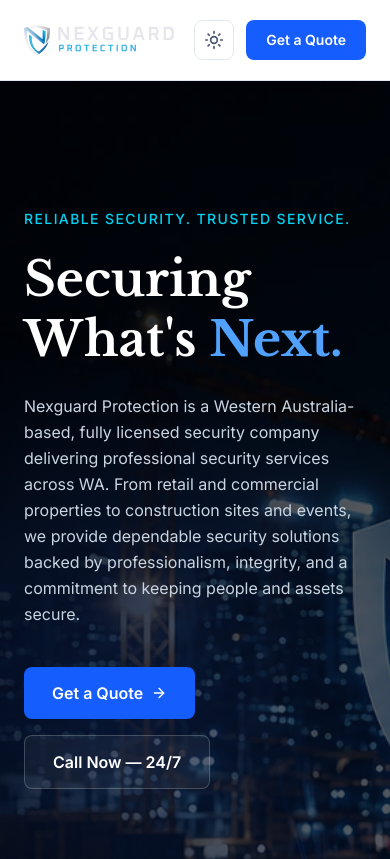
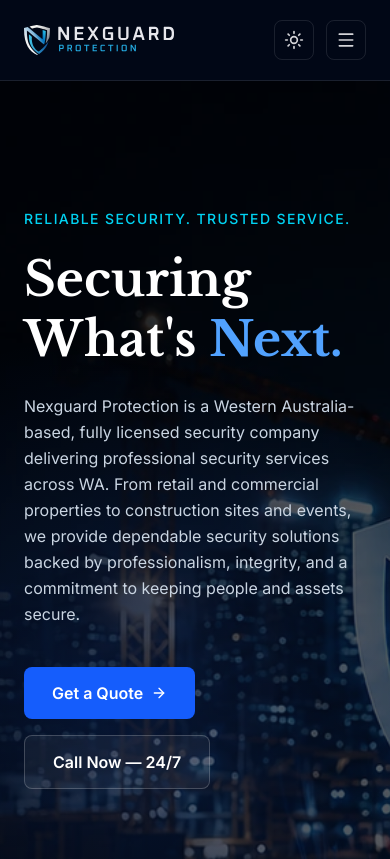
Before and after one commit to Tanzeel-developer/nexguard-security, a Next.js app: page / in a window 390 px wide. Shown: the top 859 px of the page. Built offline with nearby package versions, Linux system fonts and the light colour scheme.

Commit message:
Fix: dark mode class strategy for Tailwind v4, mobile hamburger menu, logo light mode, broken anchor links

```diff
--- /dev/null
+++ b/app/components/MobileMenu.tsx
@@ -0,0 +1,50 @@
+"use client";
+
+import { useState } from "react";
+import { Menu, X } from "lucide-react";
+
+const links = [
+  { label: "Home", href: "#" },
+  { label: "Services", href: "#services" },
+  { label: "About Us", href: "#advantages" },
+  { label: "Our Advantage", href: "#advantages" },
+  { label: "Contact", href: "#contact-form" },
+];
+
+export function MobileMenu() {
+  const [open, setOpen] = useState(false);
+
+  return (
+    <div className="lg:hidden">
+      <button
+        onClick={() => setOpen(!open)}
+        className="w-10 h-10 flex items-center justify-center rounded-lg border border-slate-200 dark:border-white/10 text-slate-600 dark:text-zinc-300 hover:bg-slate-100 dark:hover:bg-white/5 transition-colors"
+        aria-label="Toggle menu"
+      >
+        {open ? <X className="w-5 h-5" /> : <Menu className="w-5 h-5" />}
+      </button>
+
+      {open && (
+        <div className="absolute top-20 left-0 right-0 bg-white dark:bg-[#020817] border-b border-slate-200 dark:border-white/10 px-6 py-4 flex flex-col gap-1 shadow-lg">
+          {links.map((link) => (
+            <a
+              key={link.label}
+              href={link.href}
+              onClick={() => setOpen(false)}
+              className="py-3 px-2 text-sm font-medium text-slate-700 dark:text-zinc-300 hover:text-blue-600 dark:hover:text-cyan-400 border-b border-slate-100 dark:border-white/5 last:border-0 transition-colors"
+            >
+              {link.label}
+            </a>
+          ))}
+          <a
+            href="#contact-form"
+            onClick={() => setOpen(false)}
+            className="mt-3 bg-blue-600 hover:bg-blue-700 text-white text-center transition-colors px-5 py-2.5 rounded-lg text-sm font-semibold"
+          >
+            Get a Quote
+          </a>
+        </div>
+      )}
+    </div>
+  );
+}
--- a/app/globals.css
+++ b/app/globals.css
@@ -1,4 +1,7 @@
 @import "tailwindcss";
+
+/* Tell Tailwind v4 to use .dark class strategy (required for next-themes) */
+@variant dark (&:where(.dark, .dark *));
 
 body {
   font-family: var(--font-inter), system-ui, sans-serif;
--- a/app/page.tsx
+++ b/app/page.tsx
@@ -1,5 +1,6 @@
 import Image from "next/image";
 import { ThemeToggle } from "./components/ThemeToggle";
+import { MobileMenu } from "./components/MobileMenu";
 
 import {
   ShieldCheck,
@@ -64,20 +65,17 @@
 
       {/* NAVBAR */}
       <nav className="sticky top-0 z-50 bg-white/90 dark:bg-[#020817]/90 backdrop-blur-xl border-b border-slate-200 dark:border-white/10">
-        <div className="max-w-7xl mx-auto px-6 lg:px-10 h-20 flex items-center justify-between">
+        <div className="max-w-7xl mx-auto px-6 lg:px-10 h-20 flex items-center justify-between relative">
 
-          <Image
-            src="/logo.svg"
-            alt="NexGuard"
-            width={150}
-            height={40}
-            priority
-          />
+          {/* Logo — dark pill in light mode keeps white logo visible */}
+          <div className="bg-[#020817] dark:bg-transparent rounded-lg px-3 py-1.5 dark:px-0 dark:py-0">
+            <Image src="/logo.svg" alt="NexGuard" width={150} height={40} priority />
+          </div>
 
           <div className="hidden lg:flex items-center gap-8 text-sm font-medium text-slate-600 dark:text-zinc-300">
             <a href="#" className="hover:text-blue-600 dark:hover:text-cyan-400 transition-colors">Home</a>
             <a href="#services" className="hover:text-blue-600 dark:hover:text-cyan-400 transition-colors">Services</a>
-            <a href="#about" className="hover:text-blue-600 dark:hover:text-cyan-400 transition-colors">About Us</a>
+            <a href="#advantages" className="hover:text-blue-600 dark:hover:text-cyan-400 transition-colors">About Us</a>
             <a href="#advantages" className="hover:text-blue-600 dark:hover:text-cyan-400 transition-colors">Our Advantage</a>
             <a href="#contact-form" className="hover:text-blue-600 dark:hover:text-cyan-400 transition-colors">Contact</a>
           </div>
@@ -86,10 +84,11 @@
             <ThemeToggle />
             <a
               href="#contact-form"
-              className="bg-blue-600 hover:bg-blue-700 text-white transition-colors px-5 py-2.5 rounded-lg text-sm font-semibold"
+              className="hidden lg:inline-flex bg-blue-600 hover:bg-blue-700 text-white transition-colors px-5 py-2.5 rounded-lg text-sm font-semibold"
             >
               Get a Quote
             </a>
+            <MobileMenu />
           </div>
 
         </div>
```
